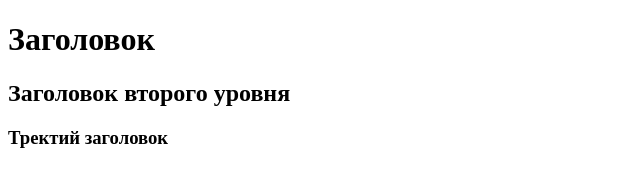
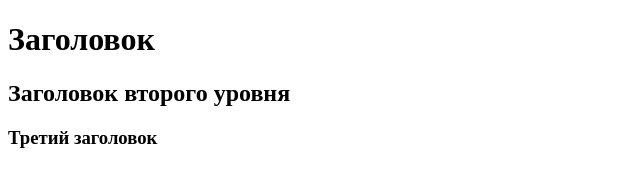
Before and after one commit to DimaVelesevich/ProjectTest, a plain HTML site: page GITx/index.html in a window 1280 px wide. Shown: the full height of the page, 0-640 px from the left. Drawn offline with Linux system fonts and the light colour scheme.

Commit message:
Третий заголовок

```diff
--- a/GITx/index.html
+++ b/GITx/index.html
@@ -11,7 +11,7 @@
 <body>
     <h1>Заголовок</h1>
     <h2>Заголовок второго уровня</h2>
-    <h3>Тректий заголовок<h3>
+    <h3>Третий заголовок<h3>
 </body>
 
 </html>
```
